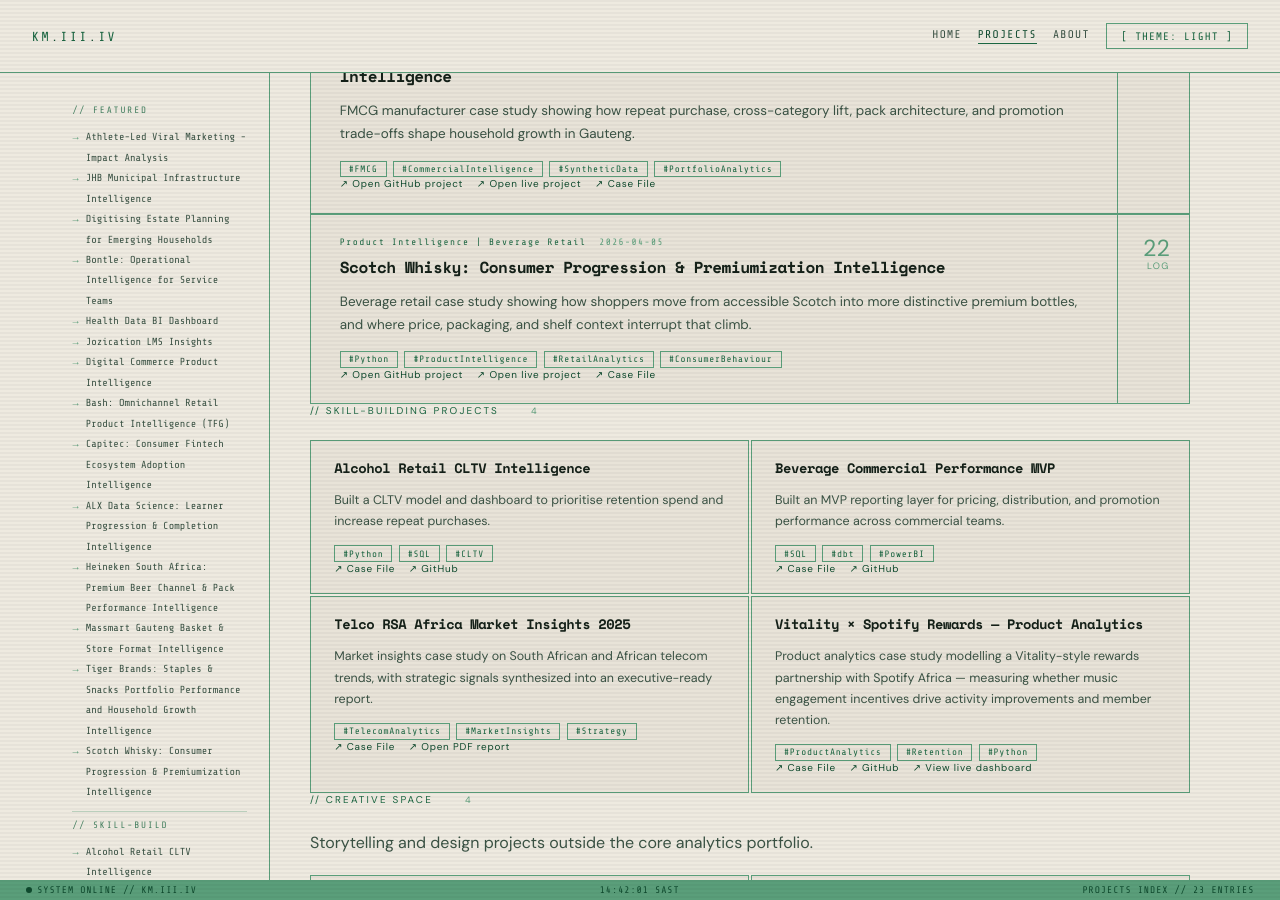
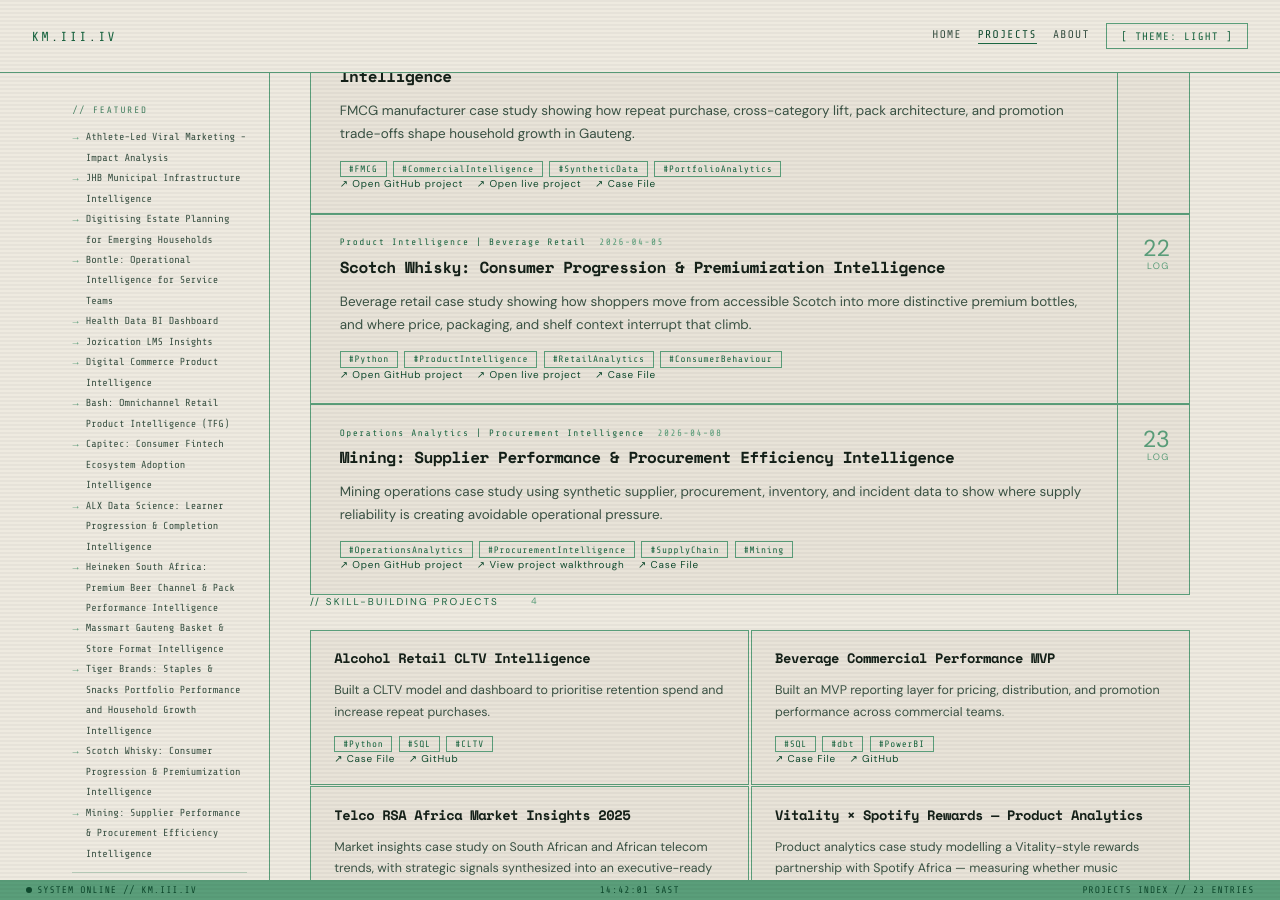
Before and after one commit to km-webdvlpr/III_V2, a Jekyll site: the page built from projects.md, in a window 1280 px wide and 900 px high, scrolled down 2727 px. Built offline with Jekyll 4.4.1, drawn with Linux system fonts in a browser that asks for light colours; some of the changed text lies outside the part shown.

Commit message:
Add mining case study to projects index

```diff
--- a/_data/project_registry.yml
+++ b/_data/project_registry.yml
@@ -180,6 +180,19 @@
     - massmart-gauteng-basket-store-format-intelligence
     - digital-commerce-product-intelligence
 
+- slug: mining-supplier-performance-intelligence
+  order: 23
+  log: "23"
+  tier: flagship
+  group: featured
+  homepage: false
+  about: false
+  filters: [operations, commercial]
+  related:
+    - jhb-infrastructure-intelligence
+    - bontle-operational-intelligence-for-service-teams
+    - health-data-bi-powerbi
+
 - slug: alcohol-retail-cltv-intelligence
   order: 9
   log: "09"
```
